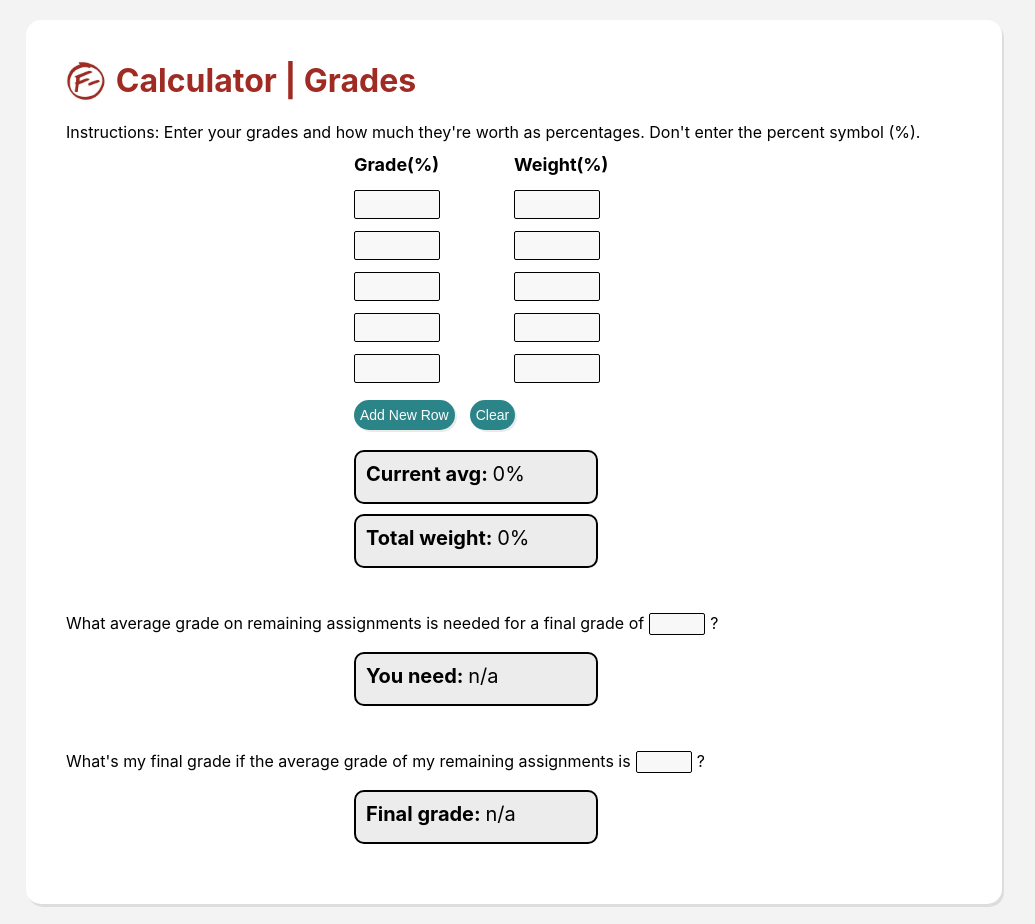
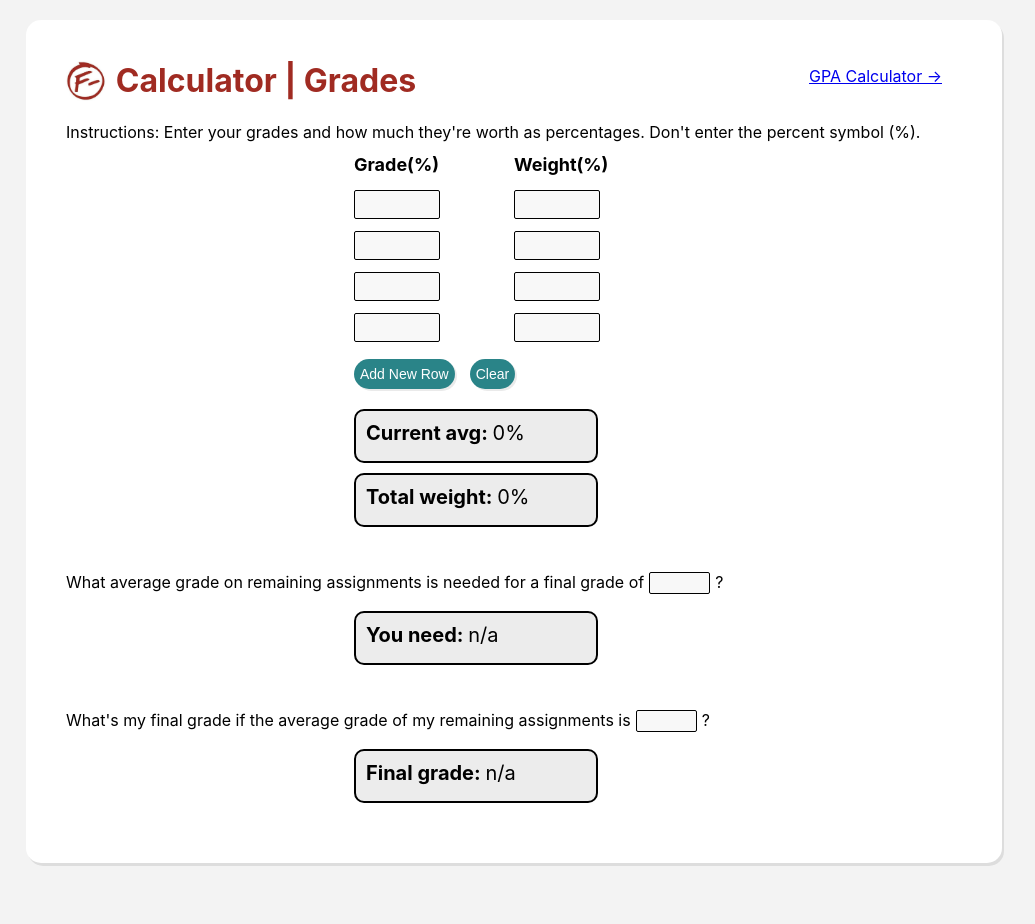
Before and after one commit to edzwong/grade-calculator, a React (Create React App) app: page /grade in a window 1280 px wide. Shown: the whole page, without its empty margins (126-1161 px from the left). After the commit the page ends 883 px from the top, so only its background shows below. Built offline with nearby package versions, Linux system fonts and the light colour scheme.

Commit message:
Finish gpa calculator

```diff
--- a/src/components/EntryLine/EntryLine.js
+++ b/src/components/EntryLine/EntryLine.js
@@ -3,7 +3,6 @@ import React from 'react';
 import './EntryLine.css';
 
 class EntryLine extends React.Component {
-
     handleChange = (event) => {
         this.props.onChange(this.props.id, event.target.className, event.target.value)
     }
--- a/src/components/EntryTable/EntryTable.js
+++ b/src/components/Tables/GpaTable/GpaTable.js
@@ -1,9 +1,9 @@
 import React from 'react';
-import EntryLine from '../EntryLine/EntryLine';
+import EntryLine from '../../EntryLine/EntryLine';
 
-import './EntryTable.css';
+import '../Table.css';
 
-class EntryTable extends React.Component {
+class GradeTable extends React.Component {
     constructor() {
         super();
         this.state = {
@@ -32,11 +32,11 @@ class EntryTable extends React.Component {
         var average = 0;
         var weight = 0;
         for (var entry of this.state.entries) {
-            average += entry.grade * (entry.weight / 100);
-            weight += parseInt(entry.weight) || 0;
+            average += this.uoftGPA(entry.grade) * (entry.weight);
+            weight += Number(parseFloat(entry.weight).toFixed(2)) || 0;
         };
         if (weight !== 0) {
-            var weightedAverage = (average/(weight/100)).toFixed(2);
+            var weightedAverage = (average/weight).toFixed(2);
             this.props.handleAverage(weightedAverage, weight);
         } else {
             this.props.handleAverage(0, 0);
@@ -58,6 +58,49 @@ class EntryTable extends React.Component {
             numEntry: prevState.numEntry + 1
             })
         )
+    }
+
+    uoftGPA = (grade, gradeScale) => {
+        var gpa;
+        var roundGrade = Math.round(grade);
+        switch(true) {
+            case roundGrade < 50:
+                gpa = 0;
+                break;
+            case roundGrade < 53:
+                gpa = 0.7;
+                break;
+            case roundGrade < 57:
+                gpa = 1;
+                break;
+            case roundGrade < 60:
+                gpa = 1.3;
+                break;
+            case roundGrade < 63:
+                gpa = 1.7;
+                break;
+            case roundGrade < 67:
+                gpa = 2;
+                break;
+            case roundGrade < 70:
+                gpa = 2.3;
+                break;
+            case roundGrade < 73:
+                gpa = 2.7;
+                break;
+            case roundGrade < 77:
+                gpa = 3;
+                break;
+            case roundGrade < 80:
+                gpa = 3.3;
+                break;
+            case roundGrade < 85:
+                gpa = 3.7;
+                break;
+            default:
+                gpa = 4;
+        }
+        return gpa;
     }
 
     render() {
@@ -82,4 +125,4 @@ class EntryTable extends React.Component {
     }
 }
 
-export default EntryTable;
+export default GradeTable;
--- /dev/null
+++ b/src/components/Tables/GradeTable/GradeTable.js
@@ -0,0 +1,84 @@
+import React from 'react';
+import EntryLine from '../../EntryLine/EntryLine';
+
+import '../Table.css';
+
+class GradeTable extends React.Component {
+    constructor() {
+        super();
+        this.state = {
+            entries: [
+                { id: 0, grade: '', weight: '' },
+                { id: 1, grade: '', weight: '' },
+                { id: 2, grade: '', weight: ''},
+                { id: 3, grade: '', weight: ''},
+            ],
+            numEntry: 4
+        };
+    }
+
+    onChange = (id, field, value) => {
+        var newArray = this.state.entries.slice();
+        if (field === "grade") {
+            newArray[id].grade = value;
+        } else {
+            newArray[id].weight = value;
+        }
+        this.setState({ entries: newArray }, this.calcAverage());
+    }
+
+    calcAverage = () => {
+        var average = 0;
+        var weight = 0;
+        for (var entry of this.state.entries) {
+            average += entry.grade * (entry.weight / 100);
+            weight += Number(parseFloat(entry.weight).toFixed(2)) || 0;
+        };
+        if (weight !== 0) {
+            var weightedAverage = (average/(weight/100)).toFixed(2);
+            this.props.handleAverage(weightedAverage, weight);
+        } else {
+            this.props.handleAverage(0, 0);
+        }
+    }
+
+    clear = () => {
+        var newArray = this.state.entries.slice();
+        for (var entry of newArray) {
+            entry.grade = '';
+            entry.weight = '';
+        };
+        this.setState({ entries: newArray }, this.calcAverage());
+    }
+
+    addRow = () => {
+        this.setState((prevState) => ({
+            entries: [...prevState.entries, {id: prevState.numEntry, grade: '', weight: ''}],
+            numEntry: prevState.numEntry + 1
+            })
+        )
+    }
+
+    render() {
+        return (
+            <div className="entryTable">
+                {
+                    this.state.entries.map(entry => (
+                        <EntryLine
+                            key={entry.id}
+                            id={entry.id}
+                            grade={entry.grade}
+                            weight={entry.weight}
+                            onChange={this.onChange} />
+                    ))
+                }
+                <div className="buttons">
+                    <button onClick={this.addRow}>Add New Row</button>
+                    <button onClick={this.clear}>Clear</button>
+                </div>
+            </div>
+        );
+    }
+}
+
+export default GradeTable;
--- a/src/pages/Calculator.css
+++ b/src/pages/Calculator.css
@@ -68,3 +68,14 @@ input {
 .errorMessage {
     color: rgb(168, 0, 0);
 }
+
+.titleBar {
+    display: flex;
+    flex-wrap: wrap;
+    justify-content: space-between;
+    align-items: center;
+}
+
+.link {
+    margin: 20px 20px 30px;
+}
--- a/src/pages/GradeCalculator/GradeCalculator.js
+++ b/src/pages/GradeCalculator/GradeCalculator.js
@@ -1,6 +1,7 @@
 import React from 'react';
+import { Link } from 'react-router-dom';
 
-import EntryTable from '../../components/EntryTable/EntryTable';
+import GradeTable from '../../components/Tables/GradeTable/GradeTable';
 import Logo from '../../components/Logo/Logo';
 import DisplayBox from '../../components/DisplayBox/DisplayBox';
 
@@ -11,32 +12,38 @@ class GradeCalculator extends React.Component {
         average: 0,
         weight: 0,
         extra1: '',
-        extra2: ''
+        extra2: '',
+        extra1prompt: '',
+        extra2prompt: ''
     }
 
     getAverage = (average, weight) => {
         this.setState({
             average: average,
-            weight: weight
-        })
+            weight: weight,
+            extra1: '',
+            extra1prompt: '',
+            extra2: '',
+            extra2prompt: ''
+        });
     }
 
     calcExtra1 = (e) => {
         var newValue = '';
         if (e.target.value !== '') {
-            var decimalWeight = this.state.weight/100;
-            newValue = ((e.target.value - (this.state.average * decimalWeight))/(1-decimalWeight)).toFixed(2);
+            var decimalWeight = this.state.weight / 100;
+            newValue = ((e.target.value - (this.state.average * decimalWeight)) / (1 - decimalWeight)).toFixed(2);
         }
-        this.setState({extra1: newValue});
+        this.setState({ extra1: newValue, extra1prompt: e.target.value });
     }
 
     calcExtra2 = (e) => {
         var newValue = '';
         if (e.target.value !== '') {
-            var decimalWeight = this.state.weight/100;
+            var decimalWeight = this.state.weight / 100;
             newValue = ((this.state.average * decimalWeight) + (e.target.value * (1 - decimalWeight))).toFixed(2);
         }
-        this.setState({extra2: newValue});
+        this.setState({ extra2: newValue, extra2prompt: e.target.value });
     }
 
     render() {
@@ -48,7 +55,12 @@ class GradeCalculator extends React.Component {
         }
         return (
             <div className="calculator">
-                <Logo type="grade" />
+                <div className="titleBar">
+                    <Logo type="grade" />
+                    <div className="link">
+                        <Link to="/gpa">GPA Calculator →</Link>
+                    </div>
+                </div>
                 <span>Instructions: Enter your grades and how much they're worth as percentages. Don't enter the percent symbol (%).</span>
                 <div className="averageCalc">
                     <div className="table">
@@ -56,24 +68,24 @@ class GradeCalculator extends React.Component {
                             <span className="header">Grade(%)</span>
                             <span className="header">Weight(%)</span>
                         </div>
-                        <EntryTable handleAverage={this.getAverage} />
+                        <GradeTable handleAverage={this.getAverage} />
                     </div>
                     <div className="result">
-                        <DisplayBox field={"Current avg"} value={this.state.average} percentage/>
-                        <DisplayBox field={"Total weight"} value={this.state.weight} percentage/>
+                        <DisplayBox field={"Current avg"} value={this.state.average} percentage />
+                        <DisplayBox field={"Total weight"} value={this.state.weight} percentage />
                     </div>
                 </div>
                 <span>What average grade on remaining assignments is needed for a final grade of</span>
-                <input type="number" style={{height: 18, width: 50, margin: 5}} onChange={this.calcExtra1} disabled={error}/>?
+                <input type="number" style={{ height: 18, width: 55, margin: 5 }} value={this.state.extra1prompt} onChange={this.calcExtra1} disabled={error} />?
                 <div className="errorMessage">{errorMessage}</div>
                 <div className="averageCalc">
-                    <DisplayBox field={"You need"} value={this.state.extra1} percentage error={error}/>
+                    <DisplayBox field={"You need"} value={this.state.extra1} percentage error={error} />
                 </div>
                 <span>What's my final grade if the average grade of my remaining assignments is</span>
-                <input style={{height: 18, width: 50, margin: 5}} onChange={this.calcExtra2} disabled={error}/>?
+                <input style={{ height: 18, width: 55, margin: 5 }} value={this.state.extra2prompt} onChange={this.calcExtra2} disabled={error} />?
                 <div className="errorMessage">{errorMessage}</div>
                 <div className="averageCalc">
-                    <DisplayBox field={"Final grade"} value={this.state.extra2} percentage error={error}/>
+                    <DisplayBox field={"Final grade"} value={this.state.extra2} percentage error={error} />
                 </div>
             </div>
         );
```
Also changed, not shown: src/pages/GpaCalculator/GpaCalculator.js (+51 -10 lines), src/components/Tables/Table.css (renamed from src/components/EntryTable/EntryTable.css).
